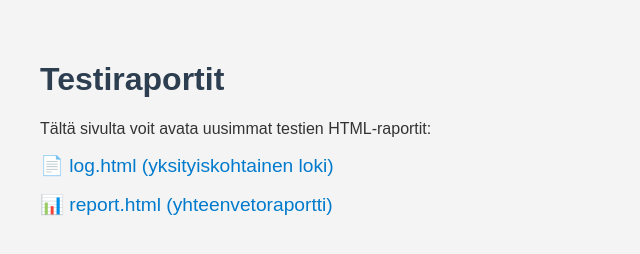
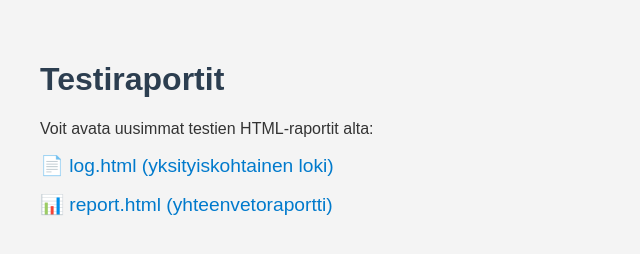
Before and after one commit to Rosahaut/MyHealth_fe, a website built with Vite: page docs/index.html in a window 1280 px wide. Shown: the whole page, without its empty margins (0-640 px from the left). Built offline with nearby package versions, Linux system fonts and the light colour scheme.

Commit message:
fixed some typos

```diff
--- a/docs/index.html
+++ b/docs/index.html
@@ -27,7 +27,7 @@
 </head>
 <body>
   <h1>Testiraportit</h1>
-  <p>Tältä sivulta voit avata uusimmat testien HTML-raportit:</p>
+  <p>Voit avata uusimmat testien HTML-raportit alta:</p>
   <div class="links">
     <a href="log.html" target="_blank">📄 log.html (yksityiskohtainen loki)</a>
     <a href="report.html" target="_blank">📊 report.html (yhteenvetoraportti)</a>
```
